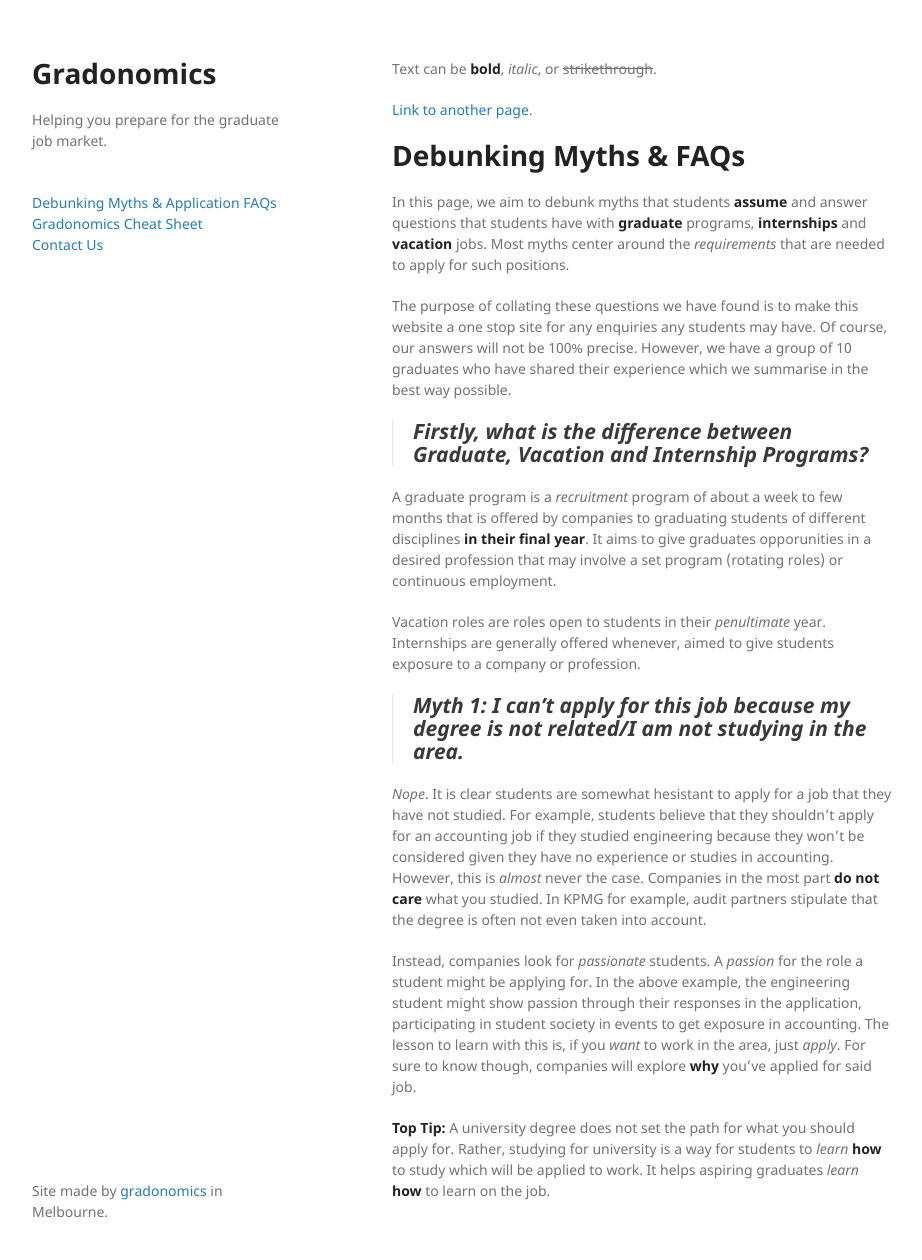
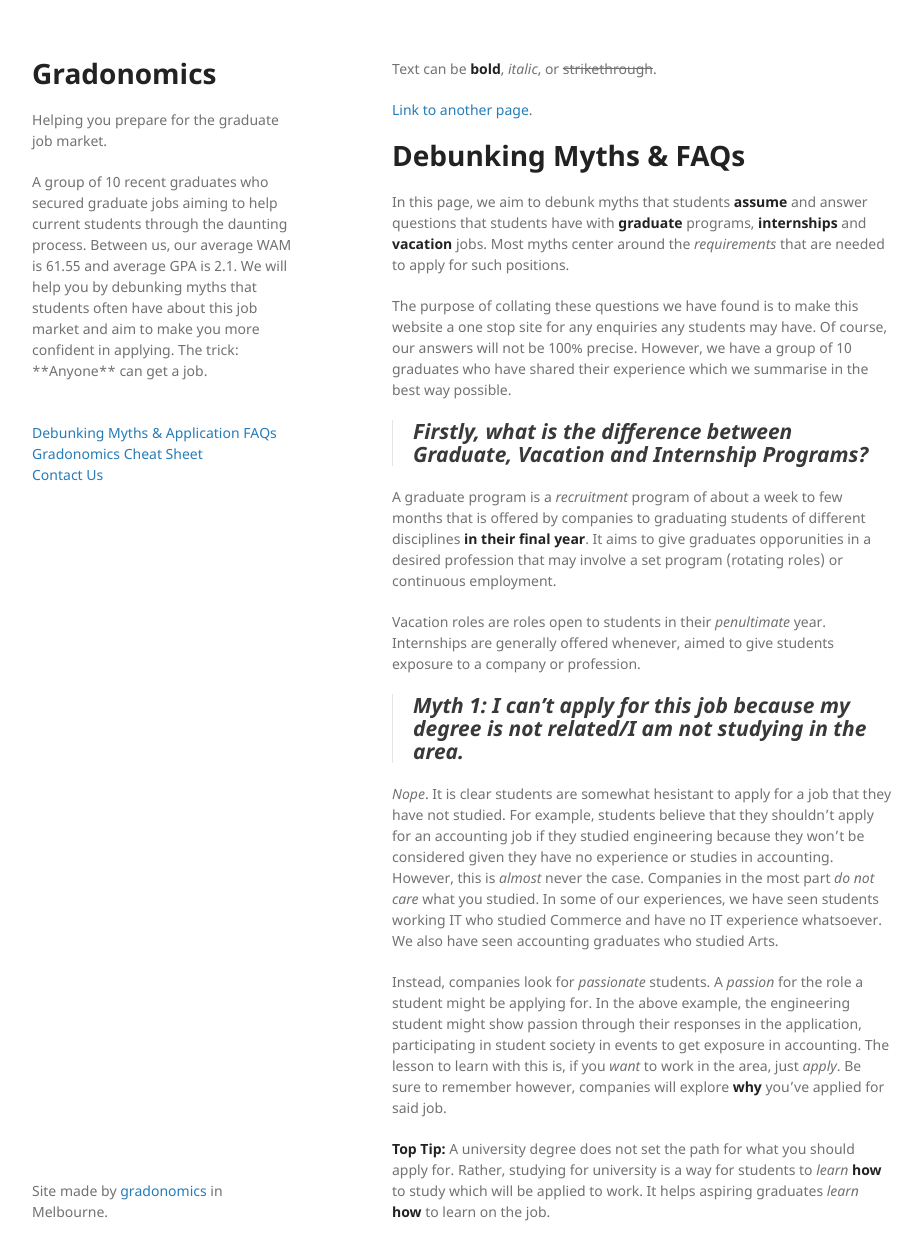
Before and after one commit to gradonomics/gradonomics-grad-help, a Jekyll site: the page built from index.md, in a window 1280 px wide and 1292 px high. Shown: the top 1260 px of the window, without its empty margins (178-1100 px from the left). Built offline with Jekyll 4.4.1, drawn with Linux system fonts in a browser that asks for light colours.

Commit message:
update sidebar

```diff
--- a/_layouts/default.html
+++ b/_layouts/default.html
@@ -17,6 +17,8 @@
       <header>
         <a href="{{ site.github.url }}"> <h1>{{ site.title | default: site.github.repository_name }}</h1> </a>
         <p>{{ site.description | default: site.github.project_tagline }}</p>
+
+          <p>A group of 10 recent graduates who secured graduate jobs aiming to help current students through the daunting process. Between us, our average WAM is 61.55 and average GPA is 2.1. We will help you by debunking myths that students often have about this job market and aim to make you more confident in applying. The trick: **Anyone** can get a job. </p>
 
         {% if site.github.is_project_page %}
         <br><a href="debunking-myths">Debunking Myths & Application FAQs</a>
--- a/index.md
+++ b/index.md
@@ -21,8 +21,8 @@ Vacation roles are roles open to students in their _penultimate_ year. Internshi
 
 > ## [](#header-2)Myth 1: I can't apply for _this_ job because my degree is not related/I am not studying in the area.
 
-_Nope_. It is clear students are somewhat hesistant to apply for a job that they have not studied. For example, students believe that they shouldn't apply for an accounting job if they studied engineering because they won't be considered given they have no experience or studies in accounting. However, this is _almost_ never the case. Companies in the most part **do not care** what you studied. In KPMG for example, audit partners stipulate that the degree is often not even taken into account.
+_Nope_. It is clear students are somewhat hesistant to apply for a job that they have not studied. For example, students believe that they shouldn't apply for an accounting job if they studied engineering because they won't be considered given they have no experience or studies in accounting. However, this is _almost_ never the case. Companies in the most part _do not care_ what you studied. In some of our experiences, we have seen students working IT who studied Commerce and have no IT experience whatsoever. We also have seen accounting graduates who studied Arts.
 
-Instead, companies look for _passionate_ students. A _passion_ for the role a student might be applying for. In the above example, the engineering student might show passion through their responses in the application, participating in student society in events to get exposure in accounting. The lesson to learn with this is, if you _want_ to work in the area, just _apply_. For sure to know though, companies will explore **why** you've applied for said job.
+Instead, companies look for _passionate_ students. A _passion_ for the role a student might be applying for. In the above example, the engineering student might show passion through their responses in the application, participating in student society in events to get exposure in accounting. The lesson to learn with this is, if you _want_ to work in the area, just _apply_. Be sure to remember however, companies will explore **why** you've applied for said job.
 
 **Top Tip:** A university degree does not set the path for what you should apply for. Rather, studying for university is a way for students to _learn_ **how** to study which will be applied to work. It helps aspiring graduates _learn_ **how** to learn on the job.
```
